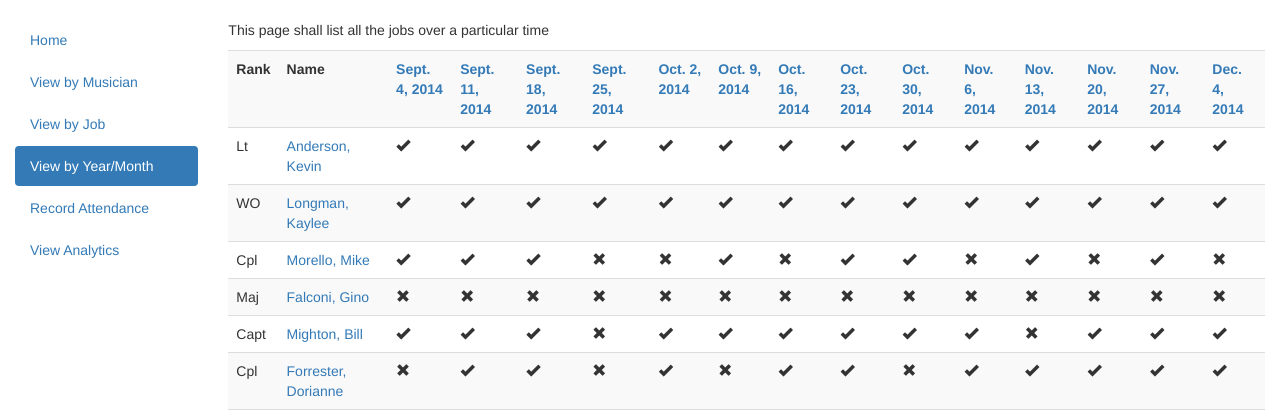
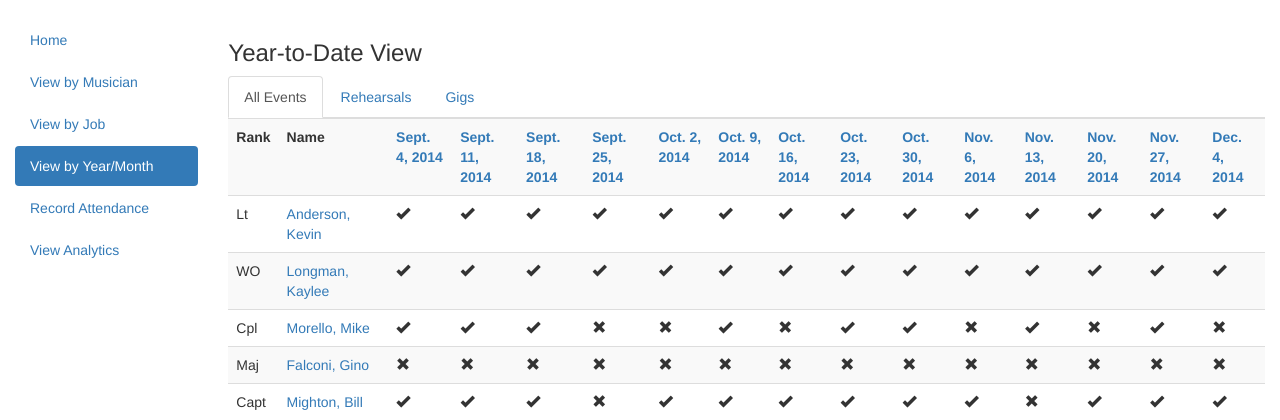
Before and after one commit to yangineer/BAT, a Django app: page /times/ in a window 1280 px wide. Shown: the part 52-472 px from the top of the page. Run offline with Django 3.2, Linux system fonts and the light colour scheme; the visitor is signed in with stand-in values (Sample User, id 1); data comes from the database, SQL or seed files in the repository; parts of the project's set-up code (start-up, migrations or seed data) failed here and were passed over; some libraries are stand-ins or nearby versions.

Commit message:
Year-to-date now shows tabs for rehearsals and gigs

```diff
--- a/bat/attendance/urls.py
+++ b/bat/attendance/urls.py
@@ -1,6 +1,6 @@
 from django.conf.urls import url, patterns
 from attendance.views import index, login_view, logout_view
-from attendance.views import MusicianList, JobList, TimeList, Analytics, JobView, MusicianView, AddJobView, AddAttendanceListView, AddAttendanceView, AddRosterView, AddRehearsalView
+from attendance.views import MusicianList, JobList, TimeList, Analytics, JobView, MusicianView, AddJobView, AddAttendanceListView, AddAttendanceView, AddRosterView, AddRehearsalView, RehearsalYearView, GigYearView
 
 urlpatterns = patterns('',
 	url(r'^$', index, name='index'),
@@ -8,6 +8,8 @@ urlpatterns = patterns('',
 	url(r'^logout/$', logout_view, name='logout'),
 	url(r'^musicians/$', MusicianList.as_view(), name='musicians'),
 	url(r'^times/$', TimeList.as_view(), name='times'),
+	url(r'^times/rehearsal/$', RehearsalYearView.as_view(), name='times_rehearsal'),
+	url(r'^times/gig/$', GigYearView.as_view(), name='times_gig'),
 	url(r'^jobs/$', JobList.as_view(), name='jobs'),
 	url(r'^jobs/(?P<pk>\d+)/$', JobView.as_view(), name='jobview'),
 	url(r'^musicians/(?P<pk>\d+)/$', MusicianView.as_view(), name='musicianview'),
--- a/bat/attendance/views.py
+++ b/bat/attendance/views.py
@@ -74,12 +74,29 @@ class TimeList(ListView, LoginRequiredMixin, TimesMixin):
 
 	def get_context_data(self, **kwargs):
 		context = super(TimeList, self).get_context_data(**kwargs)
+		context['yearview'] = 'all'
 		musicians = Musician.objects.all()
 		context['musicians'] = musicians
 
 		for job in self.queryset:
 			context[job] = job.attendance_record.musicians_present.all()
 
+		return context
+
+class RehearsalYearView(TimeList):
+	queryset = Job.objects.filter(start_date__year=2014, job_type=0).order_by('start_date')
+
+	def get_context_data(self, **kwargs):
+		context = super(RehearsalYearView, self).get_context_data(**kwargs)
+		context['yearview'] = 'rehearsal'
+		return context
+
+class GigYearView(TimeList):
+	queryset = Job.objects.filter(start_date__year=2014).exclude(job_type=0).order_by('start_date')
+
+	def get_context_data(self, **kwargs):
+		context = super(GigYearView, self).get_context_data(**kwargs)
+		context['yearview'] = 'gig'
 		return context
 
 class JobList(ListView, LoginRequiredMixin, JobMixin):
--- a/bat/templates/attendance/times.html
+++ b/bat/templates/attendance/times.html
@@ -1,13 +1,18 @@
 {% extends 'attendance/framed_base.html' %}
 {% block content %}
-<p>This page shall list all the jobs over a particular time</p>
+<h3>Year-to-Date View</h3>
+<ul class="nav nav-tabs">
+	<li role="presentation"{% if yearview == 'all' %} class="active" {% endif %}><a href="{% url 'attendance:times' %}">All Events</a></li>
+	<li role="presentation"{% if yearview == 'rehearsal' %} class="active" {% endif %}><a href="{% url 'attendance:times_rehearsal' %}">Rehearsals</a></li>
+	<li role="presentation"{% if yearview == 'gig' %} class="active" {% endif %}><a href="{% url 'attendance:times_gig' %}">Gigs</a></li>
+</ul>
 <div class="table-responsive">
 	<table class="table table-striped">
 		<tr>
 			<th>Rank</th>
 			<th>Name</th>
 			{% for job in jobs %}
-			<th><a href="{% url 'attendance:jobview' job.pk %}">{{ job.start_date }}</a></th>
+			<th><a href="{% url 'attendance:jobview' job.pk %}">{% if yearview == 'gig' %} {{job.name}} on {{job.start_date}} {% else %}{{ job.start_date }}{% endif %}</a></th>
 			{% endfor %}
 		</tr>
 		{% for musician in musicians %}
```
